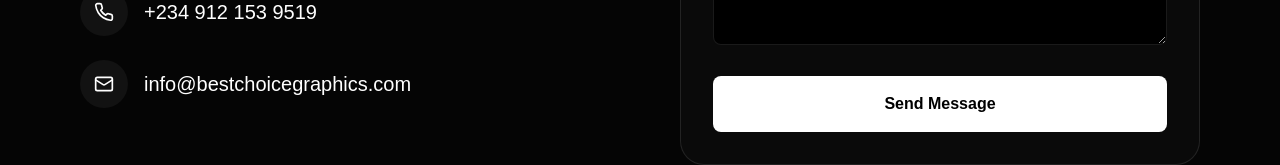
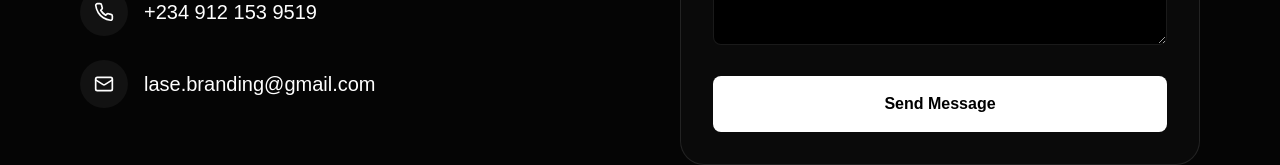
Before and after one commit to PyGraph-dot/lase-portfolio, a Next.js app: page /contact in a window 1280 px wide. Shown: the part 492-657 px from the top of the page. Built offline with nearby package versions, Linux system fonts and the light colour scheme; no server answers; the database is empty.

Commit message:
changed email address

```diff
--- a/src/app/contact/page.tsx
+++ b/src/app/contact/page.tsx
@@ -70,7 +70,7 @@ function ContactContent() {
               <div className="w-12 h-12 bg-white/5 rounded-full flex items-center justify-center shrink-0">
                 <Mail className="text-white" size={20} />
               </div>
-              <span className="break-all">info@bestchoicegraphics.com</span>
+              <span className="break-all">lase.branding@gmail.com</span>
             </div>
           </div>
         </div>
```
